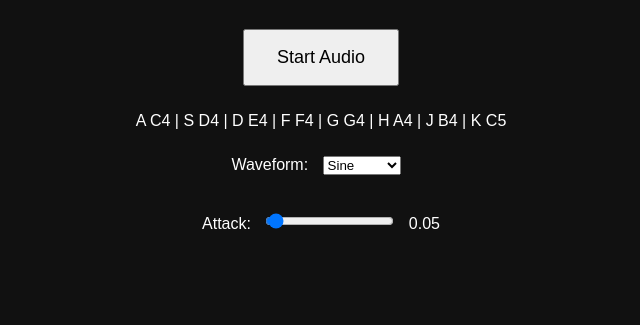
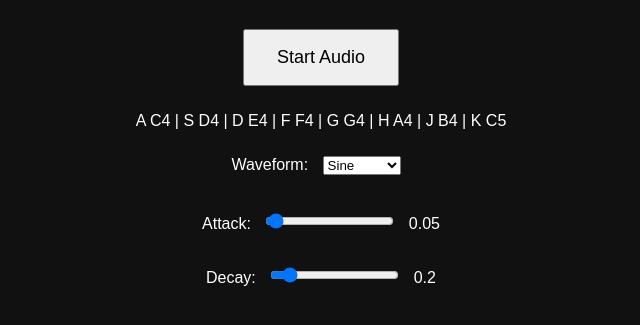
Before and after one commit to mymlogicofficial-collab/synth_instrument_studiov1, a plain HTML site: page index.html in a window 1280 px wide. Shown: the part 169-494 px from the top of the page, without its empty margins (319-959 px from the left). Drawn offline with nearby package versions, Linux system fonts and the light colour scheme.

Commit message:
TASK-0004 decay control verified

```diff
--- a/app.js
+++ b/app.js
@@ -5,6 +5,9 @@ let synth;
 
 const startBtn = document.getElementById("startBtn");
 const waveformSelect = document.getElementById("waveform");
+
+const decaySlider = document.getElementById("decay");
+const decayValue = document.getElementById("decayValue");
 
 startBtn.addEventListener("click", async function () {
 
@@ -16,7 +19,7 @@ startBtn.addEventListener("click", async function () {
     },
     envelope: {
         attack: Number(attackSlider.value),
-        decay: 0.2,
+        decay: Number(decaySlider.value),
         sustain: 0.6,
         release: 1
     }
@@ -52,3 +55,7 @@ document.addEventListener("keydown", (event) => {
 attackSlider.addEventListener("input", () => {
     attackValue.textContent = attackSlider.value;
 });
+
+decaySlider.addEventListener("input", () => {
+    decayValue.textContent = decaySlider.value;
+});
--- a/index.html
+++ b/index.html
@@ -50,6 +50,21 @@ K C5
 
 <span id="attackValue">0.05</span>
 
+<br><br>
+
+<label>Decay:</label>
+
+<input
+    id="decay"
+    type="range"
+    min="0"
+    max="2"
+    step="0.01"
+    value="0.2"
+>
+
+<span id="decayValue">0.2</span>
+
     <script src="app.js"></script>
 
 </body>
```
